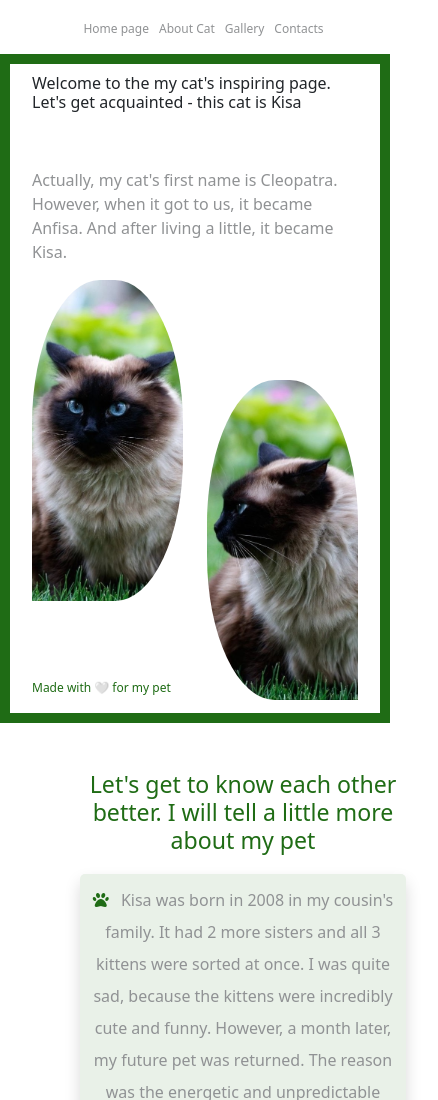
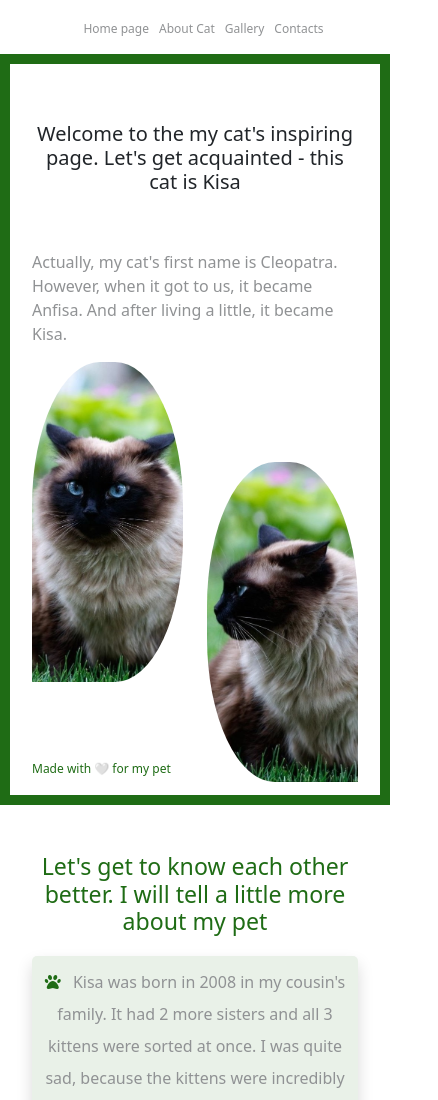
Before and after one commit to lida-skakun/Pet-landing-page, a plain HTML site: page index.html in a window 390 px wide. Shown: the top 1100 px of the page, 438 px wide, since content can reach past the window. Drawn offline with nearby package versions, Linux system fonts and the light colour scheme.

Commit message:
responsive styling finished

```diff
--- a/index.html
+++ b/index.html
@@ -39,7 +39,7 @@
     <div class="front-page" id="top-page">
       <div class="container">
         <div class="row">
-          <h1 class="d-block d-md-none">
+          <h1 class="d-block d-md-none mt-5">
             Welcome to the my cat's inspiring page. Let's get acquainted - this
             cat is Kisa
           </h1>
@@ -68,7 +68,7 @@
         </div>
       </div>
     </div>
-    <div class="about-pet container m-5" id="about-pet">
+    <div class="about-pet container mt-5" id="about-pet">
       <h3>
         Let's get to know each other better. I will tell a little more about my
         pet
--- a/main.css
+++ b/main.css
@@ -192,6 +192,10 @@ footer a:hover {
 }
 
 @media (max-width: 768px) {
+  h1 {
+    text-align: center;
+    font-size: 20px;
+  }
   .second-front-column {
     display: none;
   }
@@ -216,10 +220,6 @@ footer a:hover {
 }
 
 @media (max-width: 576px) {
-  h1 {
-    font-size: 16px;
-  }
-
   header a {
     margin-right: 0;
     padding: 5px;
```
